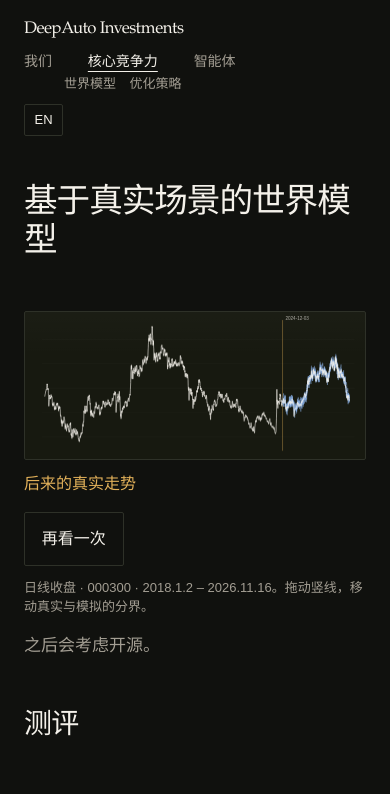
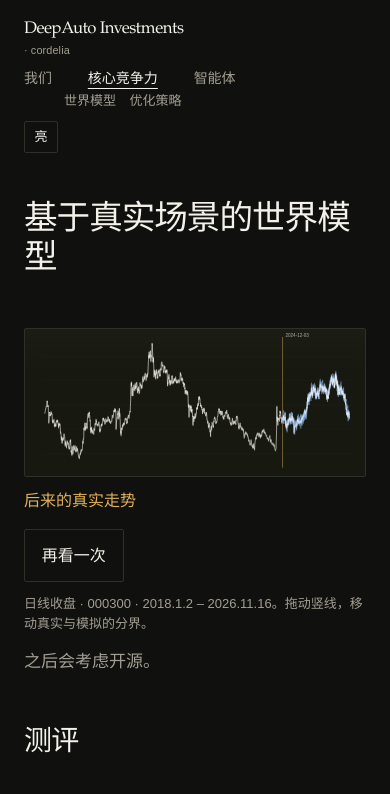
Before and after one commit to CordyZZZ/deepauto, a plain HTML site: page core.html in a window 390 px wide. Shown: the top 794 px of the page. Drawn offline with Linux system fonts and the light colour scheme.

Commit message:
Replace the language switch with light and dark, and quiet the corner name.

```diff
--- a/lang.js
+++ b/lang.js
@@ -1,25 +1,20 @@
 (function () {
-  const KEY = "dai-lang";
+  const KEY = "dai-theme";
 
   function current() {
-    return localStorage.getItem(KEY) === "en" ? "en" : "zh";
+    return localStorage.getItem(KEY) === "light" ? "light" : "dark";
   }
 
-  function apply(lang) {
-    const next = lang === "en" ? "en" : "zh";
+  function apply(theme) {
+    const next = theme === "light" ? "light" : "dark";
     localStorage.setItem(KEY, next);
-    document.documentElement.lang = next === "en" ? "en" : "zh-Hans";
-    document.documentElement.dataset.lang = next;
-    document.querySelectorAll("[data-zh]").forEach((el) => {
-      const value = next === "en" ? el.dataset.en : el.dataset.zh;
-      if (value != null) el.textContent = value;
-    });
-    const toggle = document.getElementById("lang-toggle");
-    if (toggle) toggle.textContent = next === "en" ? "中文" : "EN";
-    window.dispatchEvent(new CustomEvent("dai-lang", { detail: next }));
+    document.documentElement.dataset.theme = next;
+    document.documentElement.dataset.lang = "zh";
+    document.documentElement.style.colorScheme = next;
+    window.dispatchEvent(new CustomEvent("dai-theme", { detail: next }));
   }
 
-  window.daiLang = current;
-  window.applyLang = apply;
+  window.daiLang = function () { return "zh"; };
+  window.applyTheme = apply;
   apply(current());
 })();
--- a/nav.js
+++ b/nav.js
@@ -15,7 +15,10 @@
   const mark = document.createElement("a");
   mark.className = "mark";
   mark.href = "index.html";
-  mark.textContent = "DeepAuto Investments";
+  mark.append(document.createTextNode("DeepAuto Investments"));
+  const credit = document.createElement("small");
+  credit.textContent = "· cordelia";
+  mark.append(credit);
 
   const nav = document.createElement("nav");
   nav.className = "nav";
@@ -27,7 +30,7 @@
     a.dataset.zh = zh;
     a.dataset.en = en;
     a.dataset.id = id;
-    a.textContent = window.daiLang() === "en" ? en : zh;
+    a.textContent = zh;
     if (part) a.classList.add("part");
     return a;
   }
@@ -46,11 +49,17 @@
   const toggle = document.createElement("button");
   toggle.type = "button";
   toggle.className = "ghost lang";
-  toggle.id = "lang-toggle";
-  toggle.textContent = window.daiLang() === "en" ? "中文" : "EN";
+  toggle.id = "theme-toggle";
+  function themeLabel() {
+    const light = document.documentElement.dataset.theme === "light";
+    toggle.textContent = light ? "暗" : "亮";
+    toggle.setAttribute("aria-label", light ? "切换到暗色" : "切换到亮色");
+  }
+  themeLabel();
   toggle.addEventListener("click", () => {
-    window.applyLang(window.daiLang() === "en" ? "zh" : "en");
+    window.applyTheme(document.documentElement.dataset.theme === "light" ? "dark" : "light");
   });
+  window.addEventListener("dai-theme", themeLabel);
 
   function markCurrent() {
     const hash = location.hash.replace("#", "");
--- a/styles.css
+++ b/styles.css
@@ -1,4 +1,5 @@
-:root {
+:root,
+:root[data-theme="dark"] {
   --bg: #10110e;
   --panel: #171910;
   --ink: #f4f1ea;
@@ -6,11 +7,48 @@
   --line: #2e3128;
   --real: #f4f1ea;
   --sim: #7dcec4;
+  --sim-line: #8eb4e8;
+  --forecast: #9dce7a;
   --gap: #e2b15a;
+  --grid: rgba(244, 241, 234, 0.08);
+  --wash: rgba(226, 177, 90, 0.18);
+  --hair: rgba(244, 241, 234, 0.35);
+  --ink-dim: rgba(244, 241, 234, 0.7);
+  --tip: rgba(16, 17, 14, 0.92);
+  --bezel: #0c0d0a;
+  --bezel-line: #3c3f36;
+  --cam: #3a3d34;
+  --bubble: #2a2e24;
+  --chin: #2c2f28;
+  --photo: rgba(244, 241, 234, 0.03);
   --serif: "Iowan Old Style", Palatino, "Palatino Linotype", "Songti SC", "Noto Serif SC", serif;
   --sans: "PingFang SC", "Hiragino Sans GB", "Noto Sans SC", "Microsoft YaHei", sans-serif;
   --max: 68rem;
   --pad: 1.5rem;
+}
+
+:root[data-theme="light"] {
+  --bg: #f6f3ec;
+  --panel: #fffdf8;
+  --ink: #1c1d18;
+  --muted: #5e5a52;
+  --line: #ddd6c8;
+  --real: #1c1d18;
+  --sim: #2f7a74;
+  --sim-line: #2f6eae;
+  --forecast: #2f7a3a;
+  --gap: #9a6e24;
+  --grid: rgba(28, 29, 24, 0.08);
+  --wash: rgba(154, 110, 36, 0.16);
+  --hair: rgba(28, 29, 24, 0.28);
+  --ink-dim: rgba(28, 29, 24, 0.62);
+  --tip: rgba(255, 253, 248, 0.94);
+  --bezel: #f3efe6;
+  --bezel-line: #c9c2b4;
+  --cam: #b7b1a4;
+  --bubble: #e7e1d6;
+  --chin: #e4ddd0;
+  --photo: rgba(28, 29, 24, 0.04);
 }
 
 * { box-sizing: border-box; }
@@ -44,9 +82,19 @@ a { color: inherit; }
   font-family: var(--serif);
   font-size: 1.05rem;
   line-height: 1.25;
-  max-width: 11rem;
+  max-width: 12rem;
   letter-spacing: -0.03em;
   text-decoration: none;
+}
+
+.mark small {
+  display: block;
+  margin-top: 0.2rem;
+  color: var(--muted);
+  font-family: var(--sans);
+  font-size: 0.68rem;
+  font-weight: 400;
+  letter-spacing: 0.01em;
 }
 
 .nav {
@@ -394,7 +442,7 @@ input {
   aspect-ratio: 3 / 4;
   margin-bottom: 0.9rem;
   border: 1px dashed var(--line);
-  background: rgba(244, 241, 234, 0.03);
+  background: var(--photo);
 }
 
 .seat .home {
@@ -531,7 +579,7 @@ h2 .en { margin-top: 0.3rem; font-size: 0.55em; }
   margin: 0;
   padding: 0.28rem 0.5rem;
   border: 1px solid var(--line);
-  background: rgba(16, 17, 14, 0.92);
+  background: var(--tip);
   font-size: 0.8125rem;
   font-variant-numeric: tabular-nums;
   pointer-events: none;
@@ -574,9 +622,9 @@ h2 .en { margin-top: 0.3rem; font-size: 0.55em; }
 .laptop { width: min(100%, 44rem); margin-top: 1.75rem; }
 
 .bezel {
-  border: 1px solid #3c3f36;
+  border: 1px solid var(--bezel-line);
   border-radius: 16px 16px 10px 10px;
-  background: #0c0d0a;
+  background: var(--bezel);
   padding: 0.5rem 0.7rem 0.75rem;
 }
 
@@ -585,7 +633,7 @@ h2 .en { margin-top: 0.3rem; font-size: 0.55em; }
   height: 7px;
   margin: 0.2rem auto 0.55rem;
   border-radius: 50%;
-  background: #3a3d34;
+  background: var(--cam);
 }
 
 .chat {
@@ -606,7 +654,7 @@ h2 .en { margin-top: 0.3rem; font-size: 0.55em; }
 
 .msg.user {
   align-self: flex-end;
-  background: #2a2e24;
+  background: var(--bubble);
   border-bottom-right-radius: 3px;
 }
 
@@ -643,10 +691,10 @@ h2 .en { margin-top: 0.3rem; font-size: 0.55em; }
 .chin {
   height: 12px;
   margin: 0 12%;
-  border: 1px solid #3c3f36;
+  border: 1px solid var(--bezel-line);
   border-top: 0;
   border-radius: 0 0 14px 14px;
-  background: linear-gradient(#2c2f28, #171910);
+  background: linear-gradient(var(--chin), var(--panel));
 }
 
 @keyframes blink { 50% { opacity: 0.2; } }
@@ -654,9 +702,9 @@ h2 .en { margin-top: 0.3rem; font-size: 0.55em; }
 .block .people { margin-top: 1.25rem; }
 
 .who {
-  margin: 1rem 0 0;
-  font-family: var(--serif);
-  font-size: 1.7rem;
+  margin: 0.75rem 0 0;
+  font-size: 1rem;
+  font-weight: 500;
 }
 
 .reach { margin: 0.4rem 0 0; }
--- a/world.js
+++ b/world.js
@@ -108,8 +108,23 @@
     ctx.stroke();
   }
 
+  function tone() {
+    const style = getComputedStyle(document.documentElement);
+    const pick = (name) => style.getPropertyValue(name).trim();
+    return {
+      ink: pick("--ink"),
+      gap: pick("--gap"),
+      sim: pick("--sim-line"),
+      forecast: pick("--forecast"),
+      grid: pick("--grid"),
+      wash: pick("--wash"),
+      hair: pick("--hair"),
+      dim: pick("--ink-dim"),
+    };
+  }
+
   function grid(ctx, bottom) {
-    ctx.strokeStyle = "rgba(244,241,234,0.08)";
+    ctx.strokeStyle = tone().grid;
     ctx.lineWidth = 1;
     for (let y = 78; y < bottom; y += 70) {
       ctx.beginPath();
@@ -121,16 +136,17 @@
 
   function drawMarket(time) {
     begin(mctx, market, 420);
+    const color = tone();
     grid(mctx, 390);
     const hist = [];
     for (let i = 0; i <= split; i += 1) hist.push([xOf(i), yOf(close[i])]);
     const future = [];
     for (let i = split; i < n; i += 1) future.push([xOf(i), yOf(close[i])]);
     const histDraw = ease(Math.min(1, time / 1.45));
-    stroke(mctx, hist, histDraw, "#f4f1ea", 1.7);
+    stroke(mctx, hist, histDraw, color.ink, 1.7);
 
     const splitX = xOf(split);
-    mctx.strokeStyle = "rgba(226,177,90,0.85)";
+    mctx.strokeStyle = color.gap;
     mctx.lineWidth = 1.25;
     mctx.beginPath();
     mctx.moveTo(splitX, 24);
@@ -139,19 +155,19 @@
 
     const fan = time > 1.6 ? ease(Math.min(1, (time - 1.6) / 1.45)) : 0;
     if (fan > 0) {
-      sims().forEach((path) => stroke(mctx, path, fan, "rgba(142,180,232,0.9)", 1.25));
+      sims().forEach((path) => stroke(mctx, path, fan, color.sim, 1.25));
     }
     const realDraw = time > 3.5 ? ease(Math.min(1, (time - 3.5) / 1.2)) : 0;
-    if (realDraw > 0) stroke(mctx, future, realDraw, "#f4f1ea", 1.8);
+    if (realDraw > 0) stroke(mctx, future, realDraw, color.ink, 1.8);
 
     mctx.font = "13px PingFang SC, sans-serif";
-    mctx.fillStyle = "rgba(244,241,234,0.7)";
+    mctx.fillStyle = color.dim;
     mctx.fillText(dates[split], splitX + 8, 22);
     if (time > 5.2 && realDraw > 0.85) {
-      mctx.fillStyle = "#f4f1ea";
-      mctx.fillText(lang() === "en" ? "Real" : "真实", splitX + 8, 48);
-      mctx.fillStyle = "#8eb4e8";
-      mctx.fillText(lang() === "en" ? "Simulated" : "模拟", splitX + 56, 48);
+      mctx.fillStyle = color.ink;
+      mctx.fillText("真实", splitX + 8, 48);
+      mctx.fillStyle = color.sim;
+      mctx.fillText("模拟", splitX + 56, 48);
       const end = future[future.length - 1];
       const farthest = sims().reduce((acc, path) => {
         const y = path[path.length - 1][1];
@@ -160,25 +176,25 @@
       const top = Math.min(end[1], farthest);
       const bottom = Math.max(end[1], farthest);
       const bracket = Math.min(end[0] + 8, 912);
-      mctx.strokeStyle = "#e2b15a";
+      mctx.strokeStyle = color.gap;
       mctx.beginPath();
       mctx.moveTo(bracket, top);
       mctx.lineTo(bracket, bottom);
       mctx.stroke();
-      mctx.fillStyle = "#e2b15a";
-      mctx.fillText(lang() === "en" ? "Gap" : "差距", Math.max(splitX + 8, bracket - 40), Math.max(70, top - 10));
+      mctx.fillStyle = color.gap;
+      mctx.fillText("差距", Math.max(splitX + 8, bracket - 40), Math.max(70, top - 10));
     }
 
     if (hover >= 0) {
       const hx = xOf(hover);
-      mctx.strokeStyle = "rgba(244,241,234,0.35)";
+      mctx.strokeStyle = color.hair;
       mctx.setLineDash([3, 4]);
       mctx.beginPath();
       mctx.moveTo(hx, 24);
       mctx.lineTo(hx, 396);
       mctx.stroke();
       mctx.setLineDash([]);
-      mctx.fillStyle = "#f4f1ea";
+      mctx.fillStyle = color.ink;
       mctx.beginPath();
       mctx.arc(hx, yOf(close[hover]), 3.2, 0, Math.PI * 2);
       mctx.fill();
@@ -273,12 +289,13 @@
     const span = reduce ? 1 : ((now - walkStart) / 1000) % 16 / 16;
     const frontier = Math.max(1, Math.round(span * (n - 1)));
     const pts = close.map((price, i) => [xHist(i), yWalk(price)]);
-    stroke(wctx, pts.slice(0, frontier + 1), 1, "rgba(244,241,234,0.9)", 1.5);
+    const color = tone();
+    stroke(wctx, pts.slice(0, frontier + 1), 1, color.ink, 1.5);
     const x0 = xHist(0);
     const x1 = xHist(frontier);
-    wctx.fillStyle = "rgba(226,177,90,0.18)";
+    wctx.fillStyle = color.wash;
     wctx.fillRect(x0, 20, Math.max(1, x1 - x0), 196);
-    wctx.strokeStyle = "#e2b15a";
+    wctx.strokeStyle = color.gap;
     wctx.lineWidth = 1.25;
     wctx.beginPath();
     wctx.moveTo(x1, 20);
@@ -296,26 +313,26 @@
         y += (next() - 0.48) * 7 + lane * 0.35;
         wctx.lineTo(x1 + stepX * s, y);
       }
-      wctx.strokeStyle = "rgba(157,206,122,0.9)";
+      wctx.strokeStyle = color.forecast;
       wctx.lineWidth = 1.3;
       wctx.stroke();
     });
 
     wctx.font = "13px PingFang SC, sans-serif";
-    wctx.fillStyle = "#9dce7a";
-    wctx.fillText(lang() === "en" ? "Forecast" : "预测", Math.min(x1 + 12, 900), 36);
+    wctx.fillStyle = color.forecast;
+    wctx.fillText("预测", Math.min(x1 + 12, 900), 36);
     const price = close[frontier].toLocaleString(lang() === "en" ? "en-US" : "zh-CN", {
       minimumFractionDigits: 2,
       maximumFractionDigits: 2,
     });
     const label = dates[frontier] + "  " + price;
-    wctx.fillStyle = "#f4f1ea";
+    wctx.fillStyle = color.ink;
     wctx.fillText(label, Math.max(56, Math.min(x1 + 8, 760)), 58);
     requestAnimationFrame(drawWalk);
   }
 
   document.getElementById("replay").addEventListener("click", play);
-  window.addEventListener("dai-lang", () => {
+  window.addEventListener("dai-theme", () => {
     drawMarket(playing ? shown : END);
   });
   window.addEventListener("resize", () => {
```
Also changed, not shown: core.html (+2 -2 lines), index.html (+2 -2 lines).
